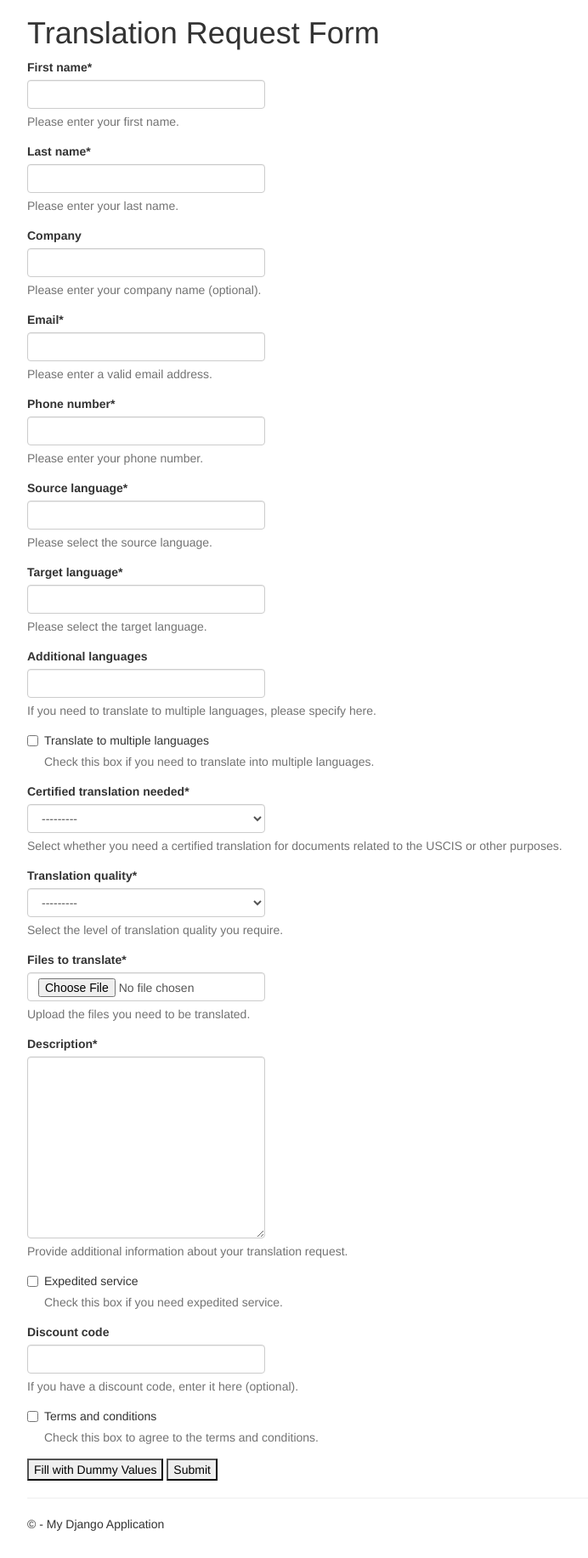
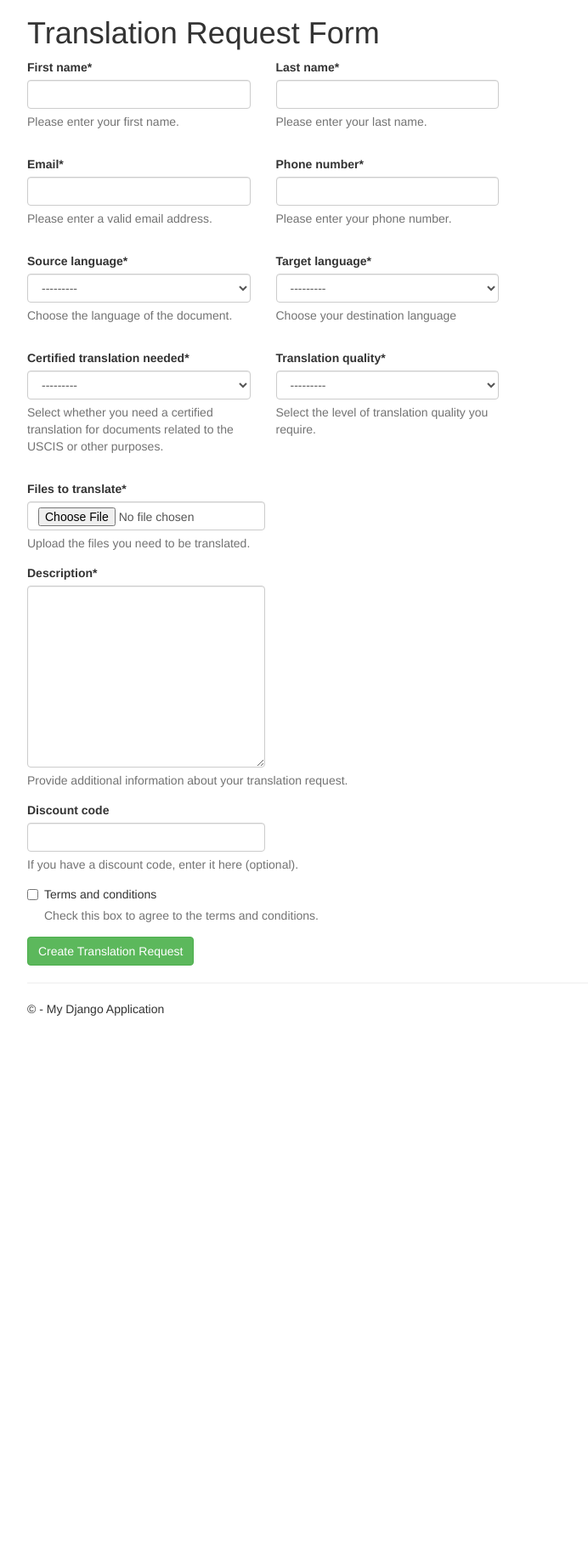
Before and after one commit to anditherobot/translationrequest, a Django app: page /translation_request/ in a window 1280 px wide. Shown: the part 51-1884 px from the top of the page at 85% size, without its empty margins (38-730 px from the left). After the commit the page ends 1246 px from the top, so only its background shows below. Run offline with Django 3.2, Linux system fonts and the light colour scheme; some libraries are stand-ins or nearby versions.

Commit message:
#5 remove unwanted translation field, added date modified, date added, crispy for layout improvement, validation improvements

```diff
--- a/app/forms.py
+++ b/app/forms.py
@@ -5,7 +5,8 @@ Definition of forms.
 from django import forms
 from django.contrib.auth.forms import AuthenticationForm
 from django.utils.translation import gettext_lazy as _
-
+from crispy_forms.helper import FormHelper
+from crispy_forms.layout import ButtonHolder, Submit, Layout, Row, Column
 from app.models import TranslationRequest
 
 class BootstrapAuthenticationForm(AuthenticationForm):
@@ -23,23 +24,50 @@ class BootstrapAuthenticationForm(AuthenticationForm):
  #User forms
 
 class TranslationRequestForm(forms.ModelForm):
+
+
+
     class Meta:
         model = TranslationRequest
         fields = [
             'first_name',
             'last_name',
-            'company',
             'email',
             'phone_number',
             'source_language',
             'target_language',
-            'additional_languages',
-            'translate_to_multiple_languages',
             'certified_translation_needed',
             'translation_quality',
             'files_to_translate',
             'description',
-            'expedited_service',
             'discount_code',
             'terms_and_conditions',
         ]
+    helper = FormHelper()
+
+    helper.form_method = 'POST'
+    helper.layout = Layout(
+            Row(
+                Column('first_name', css_class='form-group col-md-3'),
+                Column('last_name', css_class='form-group col-md-3'),
+            ),
+            Row(
+                Column('email', css_class='form-group col-md-3'),
+                Column('phone_number', css_class='form-group col-md-3'),
+            ),
+            Row(
+                Column('source_language', css_class='form-group col-md-3'),
+                Column('target_language', css_class='form-group col-md-3'),
+            ),
+            Row(
+                Column('certified_translation_needed', css_class='form-group col-md-3'),
+                Column('translation_quality', css_class='form-group col-md-3'),
+            ),
+            'files_to_translate',
+            'description',
+            'discount_code',
+            'terms_and_conditions',
+            ButtonHolder(
+                Submit('submit', 'Create Translation Request', css_class='btn btn-primary btn-success')
+            )
+        )
--- a/app/models.py
+++ b/app/models.py
@@ -3,17 +3,28 @@
 from django.db import models
 from django.db.models.signals import post_save
 from django.dispatch import receiver
-
+from django.core.exceptions import ValidationError
 class TranslationRequest(models.Model):
     first_name = models.CharField(max_length=100, help_text="Please enter your first name.")
     last_name = models.CharField(max_length=100, help_text="Please enter your last name.")
-    company = models.CharField(max_length=200, blank=True, help_text="Please enter your company name (optional).")
+
     email = models.EmailField(help_text="Please enter a valid email address.")
     phone_number = models.CharField(max_length=20, help_text="Please enter your phone number.")
-    source_language = models.CharField(max_length=100, help_text="Please select the source language.")
-    target_language = models.CharField(max_length=100, help_text="Please select the target language.")
-    additional_languages = models.CharField(max_length=200, blank=True, help_text="If you need to translate to multiple languages, please specify here.")
-    translate_to_multiple_languages = models.BooleanField(default=False, help_text="Check this box if you need to translate into multiple languages.")
+
+    FRENCH = 'French'
+    HAITIAN_CREOLE = 'Haitian Creole'
+    ENGLISH = 'English'
+    SPANISH = 'Spanish'
+
+    LANGUAGE_CHOICES = [
+        (FRENCH, 'French'),
+        (HAITIAN_CREOLE, 'Haitian Creole'),
+        (ENGLISH, 'English'),
+        (SPANISH, 'Spanish'),
+    ]
+
+    source_language = models.CharField(max_length=100, choices=LANGUAGE_CHOICES, help_text="Choose the language of the document.")
+    target_language = models.CharField(max_length=100, choices=LANGUAGE_CHOICES, help_text="Choose your destination language")
     certified_translation_needed = models.CharField(
         max_length=100,
         choices=[
@@ -46,9 +57,18 @@ class TranslationRequest(models.Model):
     status = models.CharField(max_length=20, choices=STATUS_CHOICES, default=PENDING)
     files_to_translate = models.FileField(upload_to='uploads/', help_text="Upload the files you need to be translated.")
     description = models.TextField(help_text="Provide additional information about your translation request.")
-    expedited_service = models.BooleanField(default=False, help_text="Check this box if you need expedited service.")
     discount_code = models.CharField(max_length=50, blank=True, help_text="If you have a discount code, enter it here (optional).")
     terms_and_conditions = models.BooleanField(help_text="Check this box to agree to the terms and conditions.")
+    date_submitted = models.DateTimeField(auto_now_add=True)
+    date_modified = models.DateTimeField(auto_now=True)
+
+    def clean(self):
+        if self.source_language == self.target_language:
+            raise ValidationError("Source and target languages cannot be the same.")
+
+    def save(self, *args, **kwargs):
+        self.full_clean()  # Validate the instance before saving
+        super().save(*args, **kwargs)
 
 class InProgressRequest(models.Model):
     translation_request = models.OneToOneField(
--- a/app/templates/app/translation_request_form.html
+++ b/app/templates/app/translation_request_form.html
@@ -6,7 +6,6 @@
 <form method="post" enctype="multipart/form-data">
     {% csrf_token %}
     {% crispy form %}
-    <button type="button" id="fillDummyButton">Fill with Dummy Values</button>
-    <input type="submit" value="Submit">
+
 </form>
 {% endblock %}
--- a/app/views.py
+++ b/app/views.py
@@ -48,23 +48,25 @@ def about(request):
 
 
 
+
+
 def translation_request_view(request):
+    form = TranslationRequestForm(request.POST or None, request.FILES or None)
+    #form.helper.template = 'app/custom_crispy_form.html'
+
     if request.method == 'POST':
-        form = TranslationRequestForm(request.POST, request.FILES)
         if form.is_valid():
             form.save()
-
             send_email_receipt(form.cleaned_data)
-            notifyadmin();
-            #flash message , clean form or redirect to receipt page.
-            #add detail about an emila has been sent.
+            notifyadmin()
+            # Flash message, clean form or redirect to receipt page.
+            # Add details about an email has been sent.
 
             return redirect('translationrequestdashboard')
             # Redirect to a success page or do any other processing.
-    else:
-        form = TranslationRequestForm()
 
     return render(request, 'app/translation_request_form.html', {'form': form})
+
 
 
 
@@ -75,13 +77,12 @@ def send_email_receipt(form_data):
               f'Here are the details of your request:\n' \
               f'First Name: {form_data["first_name"]}\n' \
               f'Last Name: {form_data["last_name"]}\n' \
-              f'Company: {form_data["company"]}\n' \
               f'Email: {form_data["email"]}\n' \
               f'Phone Number: {form_data["phone_number"]}\n' \
               # Include other relevant form fields here
 
     # Send the email
-    send_mail(subject, message, 'your_email@example.com', [form_data['email']])
+    send_mail(subject, message, 'info@example.com', [form_data['email']])
 
 
 from django.core.mail import send_mail
@@ -89,10 +90,10 @@ from django.core.mail import send_mail
 def notifyadmin():
     subject = "New Translation Request Submitted"
     message = "A new translation request has been submitted on the website."
-    recipient_list = ["admin@example.com"]  # Replace with the admin's email address
+    recipient_list = ["info@mokreyol.com"]  # Replace with the admin's email address
 
     # Using Django's built-in send_mail function
-    send_mail(subject, message, "your_email@example.com", recipient_list)
+    send_mail(subject, message, "info@mokreyol.com", recipient_list)
 
 
 def translation_request_dashboard(request):
--- a/translationrequest/urls.py
+++ b/translationrequest/urls.py
@@ -33,5 +33,5 @@ urlpatterns = [
     path('admin/', admin.site.urls),
 
     path('faq/', views.faq, name='faq'),
-      path('services/', views.services, name='services'),
+    path('services/', views.services, name='services'),
 ]
```
Also changed, not shown: app/templates/app/custom_crispy_form.html (added, +17 -0 lines), app/migrations/0005_remove_translationrequest_additional_languages_and_more.py (added), app/migrations/0006_alter_translationrequest_source_language_and_more.py (added), app/migrations/0007_translationrequest_date_modified_and_more.py (added), db.sqlite3, uploads/aol-france.png (added), uploads/aol-france_jiKNC0o.png (added), uploads/aol-france_o2lUyXq.png (added), uploads/aol-france_xFIOnry.png (added), 1 other file.
